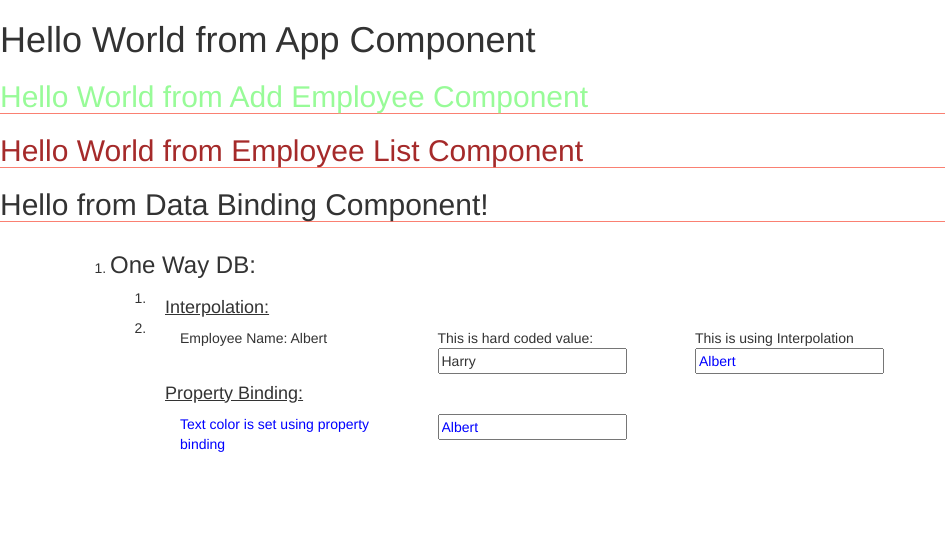
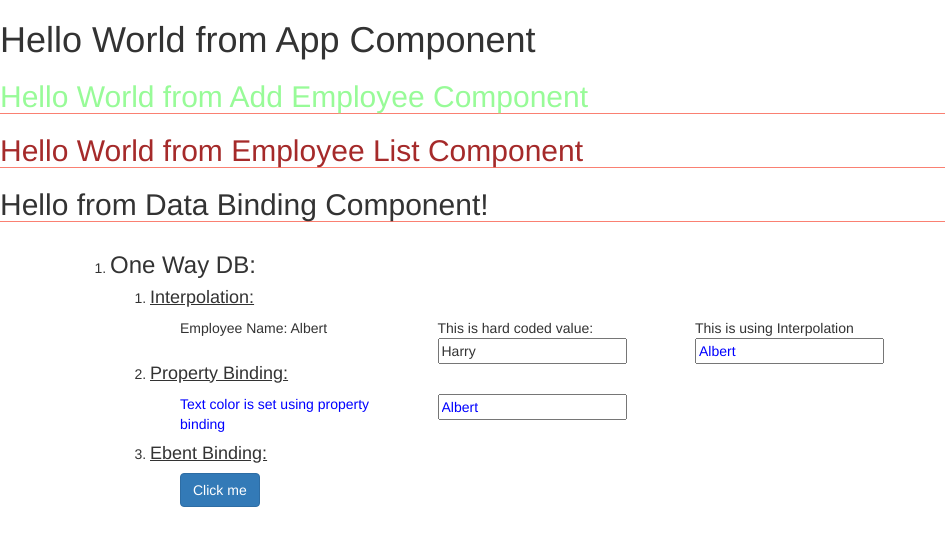
Before and after one commit to mrmSyd/angular-practice-projects, an Angular app in the folder angular18-practice/: page / in a window 1280 px wide. Shown: the top 546 px of the page, without its empty margins (0-945 px from the left). Built offline with nearby package versions, Linux system fonts and the light colour scheme.

Commit message:
One way Data Binding: 3. Event Binding

```diff
--- a/angular18-practice/src/app/Components/data-binding/data-binding.component.html
+++ b/angular18-practice/src/app/Components/data-binding/data-binding.component.html
@@ -5,8 +5,8 @@
             <h3>One Way DB:</h3>
             <ol>
                 <li>
+                    <h4>Interpolation: </h4>
                     <div class="col-sm-12">
-                        <h4>Interpolation: </h4>
                         <div class="col-sm-3">Employee Name: {{empName}}</div>
                         <div class="col-sm-3">
                             This is hard coded value: <input type="text" value="Harry" placeholder="Enter your Name">
@@ -17,13 +17,24 @@
                     </div>
                 </li>
                 <li>
+                    <h4>Property Binding: </h4>
                     <div class="col-sm-12">
-                        <h4>Property Binding: </h4>
                         <div class="col-sm-3">
                             <p [class]="inputTextClass">Text color is set using property binding</p>
                         </div>
                         <div class="col-sm-3">
                             <input [type]="inputTypeText" [value]="empName" [class]="inputTextClass" placeholder="Enter your Name">
+                        </div>
+                    </div>
+                </li>
+                <li>
+                    <h4>Ebent Binding: </h4>
+                    <div class="col-sm-12">
+                        <div class="col-sm-3">
+                             <button class="btn btn-primary" (click)="showPopup();">Click me</button>
+                        </div>
+                        <div class="col-sm-3">
+
                         </div>
                     </div>
                 </li>
--- a/angular18-practice/src/app/Components/data-binding/data-binding.component.ts
+++ b/angular18-practice/src/app/Components/data-binding/data-binding.component.ts
@@ -16,4 +16,8 @@ export class DataBindingComponent {
   constructor(){
 
   }
+
+  showPopup(){
+    alert("Yeah! You've just performed event binding.");
+  }
 }
```
